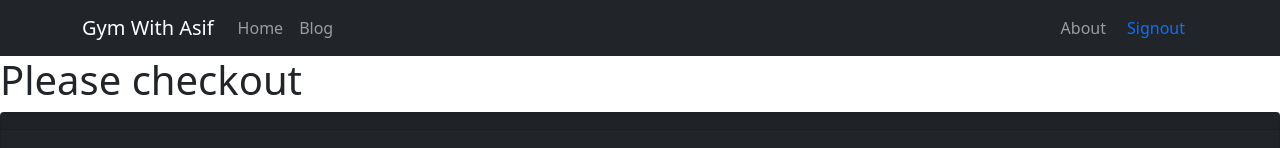
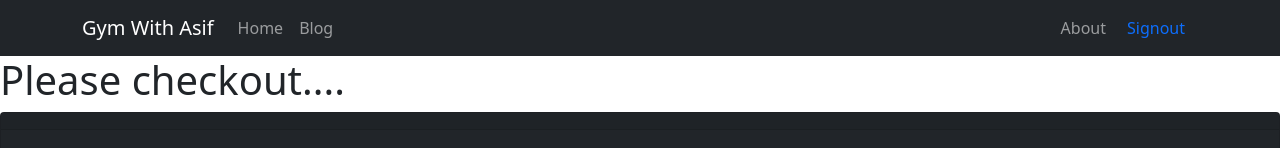
Before and after one commit to asifminhaz/gym-with-asif, a React (Create React App) app: page /service/1 in a window 1280 px wide. Shown: the top 148 px of the page. Built offline with nearby package versions, Linux system fonts and the light colour scheme; no server answers; sample sign-in values are in the browser's storage.

Commit message:
edit readme file

```diff
--- a/src/Components/CheckOut/Checkout.js
+++ b/src/Components/CheckOut/Checkout.js
@@ -1,13 +1,13 @@
 import React from 'react';
 import { useParams } from 'react-router-dom';
-import { Link } from 'react-router-dom';
+
 
 const Checkout = () => {
            const {serviceId} = useParams()
           return (
                     <div>
                             {/* <h1>Welcome to checkout page:{serviceId}</h1> */}
-                            <h1>Please checkout</h1>
+                            <h1>Please checkout....</h1>
 
 
                     </div>
```
